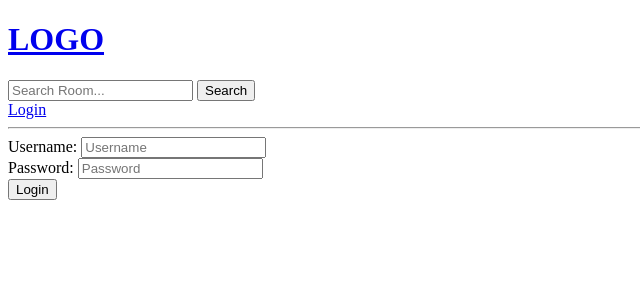
After one commit to Thitiphong-Namputta/python-django-learn, a Django app: page /login/ in a window 1280 px wide. The commit adds this page. Shown: the top 300 px of the page, without its empty margins (0-640 px from the left). Run offline with Django 5.2, Linux system fonts and the light colour scheme.

Commit message:
add auth user login and logout

```diff
--- a/study_buddy/base/templates/base/home.html
+++ b/study_buddy/base/templates/base/home.html
@@ -27,8 +27,10 @@
     <a href="{% url 'create-room' %}">Create Room</a>
     {% for room in rooms %}
     <div>
+      {% if room.host == request.user %}
       <a href="{% url 'update-room' room.id %}">Edit</a>
       <a href="{% url 'delete-room' room.id %}">Delete</a>
+      {% endif %}
       <span>@{{ room.host.username }}</span>
       <h5>
         {{ room.id }} --
--- /dev/null
+++ b/study_buddy/base/templates/base/login_register.html
@@ -0,0 +1,16 @@
+{% extends 'main.html' %}
+
+{% block content %}
+<div>
+    <form method="POST" action="" >
+        {% csrf_token %}
+
+        <label for="username">Username:</label>
+        <input type="text" name="username" placeholder="Username" required><br>
+        <label for="password">Password:</label>
+        <input type="password" name="password" placeholder="Password" required><br>
+
+        <input type="submit" value="Login">
+    </form>
+</div>
+{% endblock %}
--- a/study_buddy/base/urls.py
+++ b/study_buddy/base/urls.py
@@ -3,6 +3,8 @@ from django.urls import path
 from . import views
 
 urlpatterns = [
+    path('login/', views.loginPage, name='login'),
+    path('logout/', views.logoutUser, name='logout'),
     path('', views.home, name='home'),
     path('room/<str:pk>/', views.room, name='room'),
     path('create-room', views.createRoom, name='create-room'),
--- a/study_buddy/base/views.py
+++ b/study_buddy/base/views.py
@@ -1,9 +1,44 @@
 from django.shortcuts import render, redirect
+from django.http import HttpResponse
 from django.db.models import Q
+from django.contrib.auth.decorators import login_required
+from django.contrib.auth.models import User
+from django.contrib import messages
+from django.contrib.auth import authenticate, login, logout
 from .models import Room, Topic
 from .forms import RoomForm
 
 # Create your views here.
+
+
+def loginPage(request):
+    if request.user.is_authenticated:
+        return redirect("home")
+
+    if request.method == "POST":
+        username = request.POST.get("username")
+        password = request.POST.get("password")
+
+        try:
+            user = User.objects.get(username=username)
+        except:
+            messages.error(request, "User does not exist")
+
+        user = authenticate(request, username=username, password=password)
+
+        if user is not None:
+            login(request, user)
+            return redirect("home")
+        else:
+            messages.error(request, "Username OR password does not exist")
+
+    context = {}
+    return render(request, "base/login_register.html", context)
+
+
+def logoutUser(request):
+    logout(request)
+    return redirect("home")
 
 
 def home(request):
@@ -23,6 +58,7 @@ def room(request, pk):
     return render(request, "base/room.html", context)
 
 
+@login_required(login_url="login")
 def createRoom(request):
     form = RoomForm()
     if request.method == "POST":
@@ -35,9 +71,13 @@ def createRoom(request):
     return render(request, "base/room_form.html", context)
 
 
+@login_required(login_url="login")
 def updateRoom(request, pk):
     room = Room.objects.get(id=pk)
     form = RoomForm(instance=room)
+
+    if request.user != room.host:
+        return HttpResponse("You are not allowed here!!")
 
     if request.method == "POST":
         form = RoomForm(request.POST, instance=room)
@@ -49,8 +89,12 @@ def updateRoom(request, pk):
     return render(request, "base/room_form.html", context)
 
 
+@login_required(login_url="login")
 def deleteRoom(request, pk):
     room = Room.objects.get(id=pk)
+
+    if request.user != room.host:
+        return HttpResponse("You are not allowed here!!")
 
     if request.method == "POST":
         room.delete()
--- a/study_buddy/templates/main.html
+++ b/study_buddy/templates/main.html
@@ -1,13 +1,26 @@
 <!DOCTYPE html>
 <html lang="en">
-<head>
-    <meta charset="UTF-8">
-    <meta name="viewport" content="width=device-width, initial-scale=1.0">
+  <head>
+    <meta charset="UTF-8" />
+    <meta name="viewport" content="width=device-width, initial-scale=1.0" />
     <title>StudyBud</title>
-</head>
-<body>
+  </head>
+  <body>
+    <!-- navbar -->
     {% include 'navbar.html' %}
-    {% block content %}
-    {% endblock %}
-</body>
+
+    <!-- error message -->
+    {% if messages %}
+    <div class="messages">
+      {% for message in messages %}
+      <div {% if message.tags %} class="{{ message.tags }}" {% endif %}>
+        {{ message }}
+      </div>
+      {% endfor %}
+    </div>
+    {% endif %}
+
+    <!-- content -->
+    {% block content %} {% endblock %}
+  </body>
 </html>
--- a/study_buddy/templates/navbar.html
+++ b/study_buddy/templates/navbar.html
@@ -1,10 +1,17 @@
 <a href="/">
-    <h1>LOGO</h1>
+  <h1>LOGO</h1>
 </a>
 
 <form method="GET" action="{% url 'home' %}">
-    <input type="text" name="q" placeholder="Search Room...">
-    <button type="submit">Search</button>
+  <input type="text" name="q" placeholder="Search Room..." />
+  <button type="submit">Search</button>
 </form>
 
-<hr>
+{% if request.user.is_authenticated %}
+<span>Welcome, {{ user.username }}</span>
+<a href="{% url 'logout' %}">Logout</a>
+{% else %}
+<a href="{% url 'login' %}">Login</a>
+{% endif %}
+
+<hr />
```
Also changed, not shown: study_buddy/db.sqlite3.
